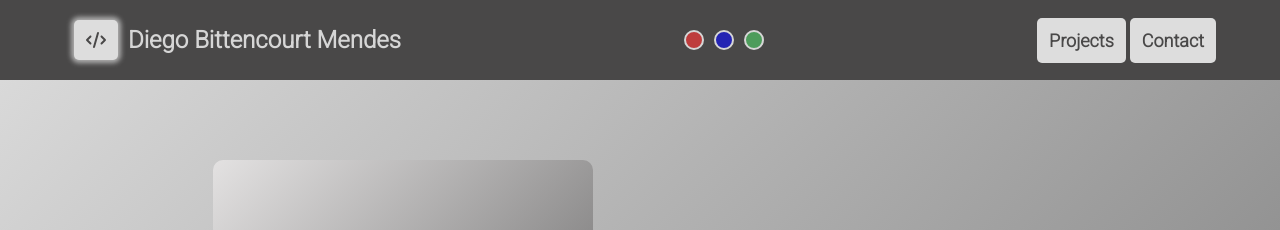
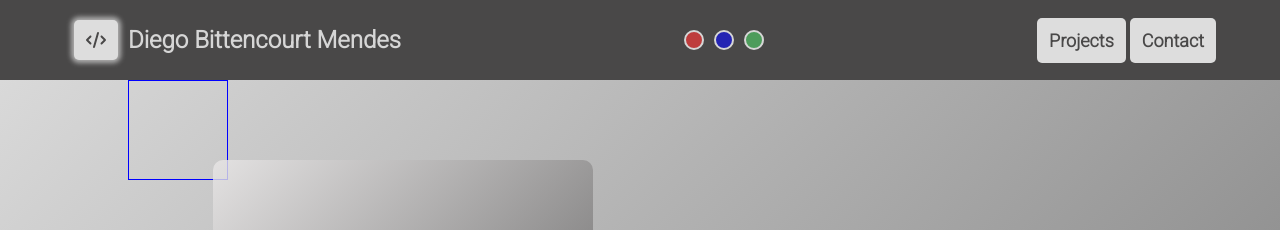
Before and after one commit to Diego-Bittencourt/portfolio_page, a Vue app: page / in a window 1280 px wide. Shown: the top 230 px of the page. Built offline with nearby package versions, Linux system fonts and the light colour scheme.

Commit message:
FEAT - ice spell create and update position

```diff
--- a/src/components/layout/TheSlime.vue
+++ b/src/components/layout/TheSlime.vue
@@ -18,6 +18,13 @@
   :plantSpell="plantSpell"
   @resetSpell="resetSpell"
   ></plant-seed>
+  <ice-drop
+  :posX="positionX"
+  :posY="positionY"
+  :direction="slimeDirection"
+  :iceSpell="iceSpell"
+  @resetSpell="resetSpell"
+  ></ice-drop>
   <div class="slimewrapper" :style="moveSlime">
     <div class="slimeoutlayer" :style="slimeFloat">
       <div class="slimesublayer">
@@ -39,12 +46,14 @@
 import AfterBurn from "../slime/AfterBurn.vue";
 import SlimeDialog from "../slime/SlimeDialog.vue";
 import PlantSeed from "../slime/PlantSeed.vue";
+import IceDrop from "../slime/IceDrop.vue";
 
 export default {
   components: {
     AfterBurn,
     SlimeDialog,
-    PlantSeed
+    PlantSeed,
+    IceDrop
   },
   inject: ["color"],
   data() {
@@ -74,7 +83,7 @@ export default {
     trueResetSpell() {
       this.fireSpell = false;
       this.plantSpell = false;
-      this.iceSPell = false;
+      this.iceSpell = false;
     },
     fastFloatTime(e) {
       const keyCode = String(e.keyCode || e.code || e.keyIdentifier);
--- /dev/null
+++ b/src/components/slime/IceDrop.vue
@@ -0,0 +1,53 @@
+<template>
+    <div class="icewrapper" :style="icePosition">
+        <div class="outerwrapper" ></div>
+    </div>
+</template>
+
+<script>
+export default {
+    props: ['posX', 'posY', 'direction', 'iceSpell'],
+    data() {
+        return {
+            positionX: 10,
+            positionY: 10,
+            isShardActive: false,
+            isCubeActive: false,
+            isWaterActive: false
+        }
+    },
+    methods: {
+        updatePosition(numbX, numbY) {
+            this.positionX = numbX;
+            this.positionY = numbY;
+        },
+        castAnimation() {
+
+        },
+        resetSpell() {
+            this.$emit('resetSpell');
+        }
+    },
+    computed: {
+        icePosition() {
+            return "top: " + this.positionY + "%; left: " + this.positionX + "%;";
+        }
+    },
+    watch: {
+        iceSpell() {
+            this.updatePosition(this.posX, this.posY);
+            this.castAnimation();
+            this.resetSpell();
+        }
+    }
+}
+</script>
+
+<style scoped>
+.icewrapper {
+    width: 100px;
+    height: 100px;
+    border: 1px solid blue;
+    position: absolute;
+}
+</style>
--- a/src/components/slime/PlantSeed.vue
+++ b/src/components/slime/PlantSeed.vue
@@ -71,7 +71,6 @@ export default {
   },
   watch: {
     plantSpell() {
-      console.log("watcher done");
       this.updatePosition(this.posY, this.posX);
       this.castAnimation();
       this.resetSpell();
```
